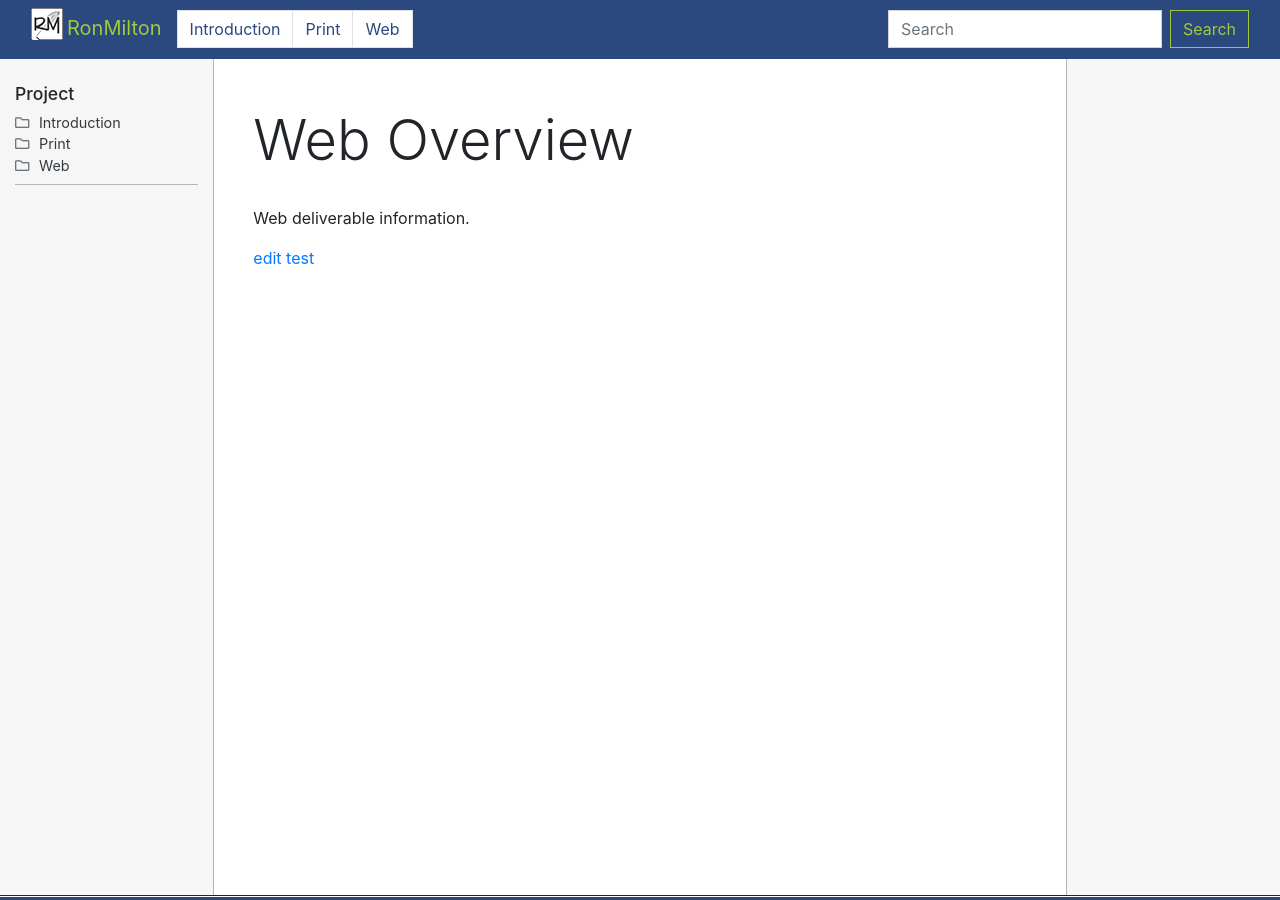
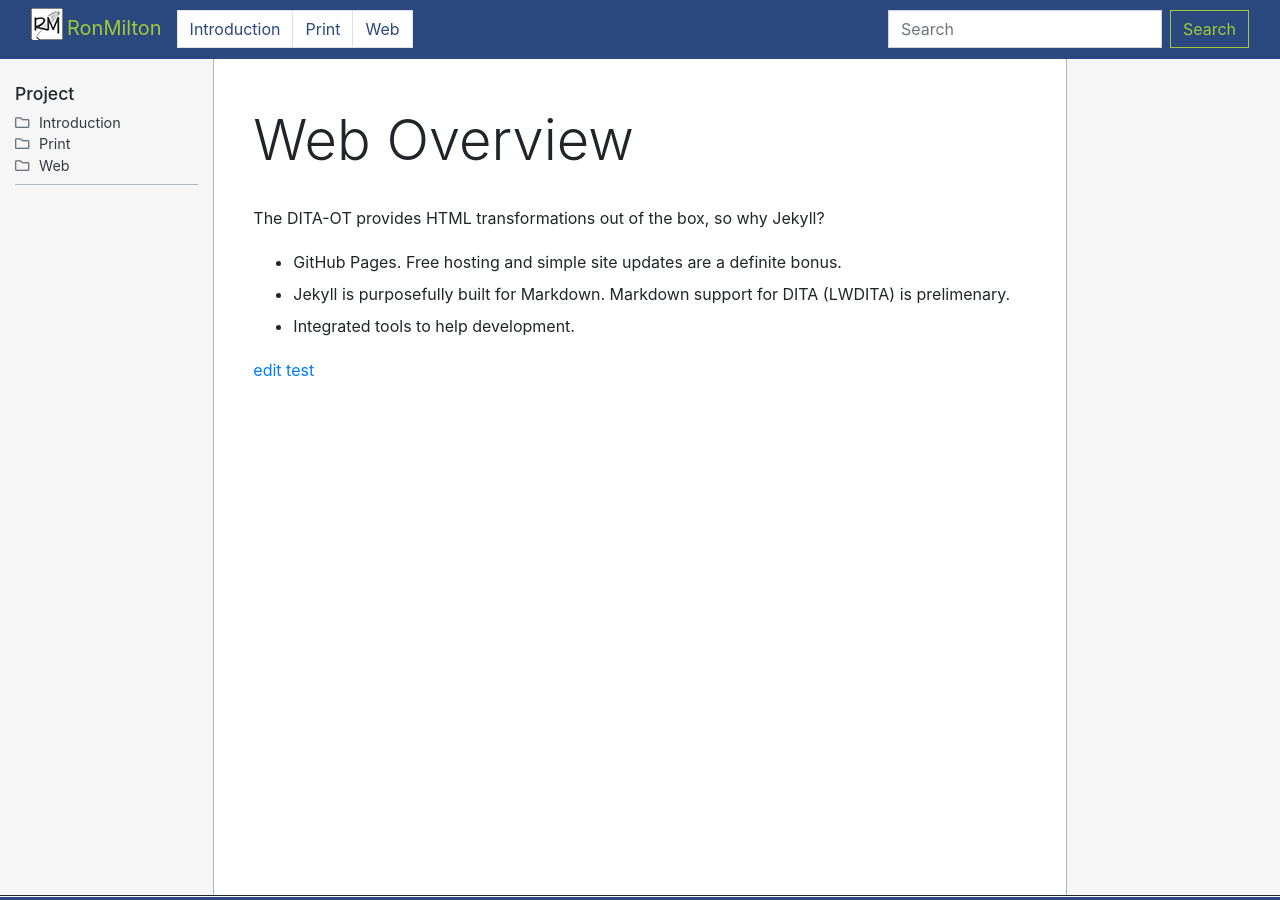
Before and after one commit to RonMilton/docker, a Jekyll site: the page built from docs/_latest/web/overview.md, in a window 1280 px wide and 900 px high. Built offline with Jekyll 4.4.1, drawn with Linux system fonts in a browser that asks for light colours; nearby versions of some CDN libraries; comment, search, counter and statistics services are not loaded.

Commit message:
Update overview.md

```diff
--- a/docs/_latest/web/overview.md
+++ b/docs/_latest/web/overview.md
@@ -2,6 +2,10 @@
 ---
 # Web Overview
 
-Web deliverable information.
+The DITA-OT provides HTML transformations out of the box, so why Jekyll?
+
+* GitHub Pages. Free hosting and simple site updates are a definite bonus.
+* Jekyll is purposefully built for Markdown. Markdown support for DITA (LWDITA) is prelimenary.
+* Integrated tools to help development.
 
 [edit test]({{site.data.project.prose-base}}{{page.url}})
```
